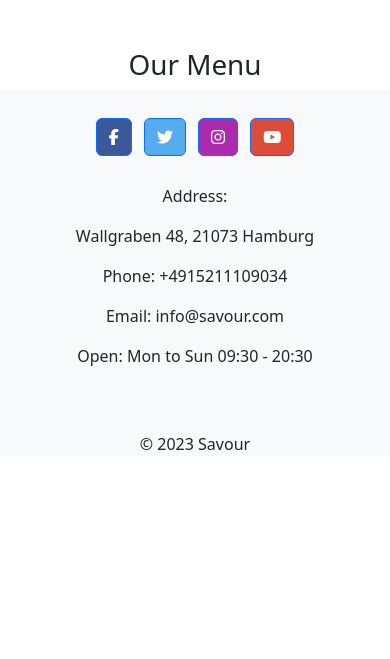
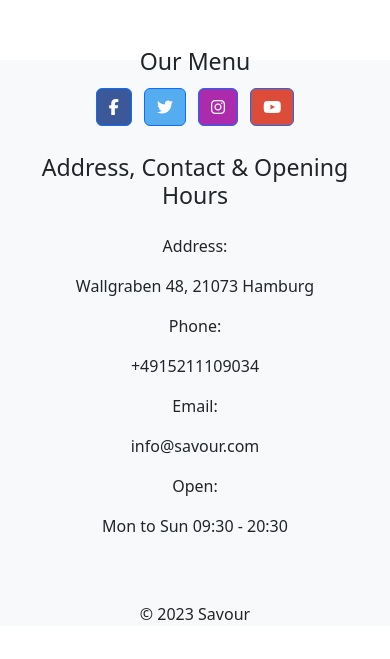
Before and after one commit to Majdi-Aref/restaurant, a Django app: page /menu/ in a window 390 px wide. Shown: the part 67-726 px from the top of the page. Run offline with Django 3.2, Linux system fonts and the light colour scheme; data that the repository does not hold is empty; some libraries are stand-ins or nearby versions; some web fonts are replaced.

Commit message:
refactor: optimize base.html and home.html and modify menu.html to make it more uniform and more responsive on all screen sizes

```diff
--- a/booking/templates/base.html
+++ b/booking/templates/base.html
@@ -25,7 +25,7 @@
     ></script>
     <meta name="viewport" content="width=device-width, initial-scale=1" />
     {% bootstrap_css %}
-    <link rel="stylesheet" href="{% static 'css/style.css' %}" />
+    <link rel="stylesheet" href="{% static '../../static/css/style.css' %}" />
   </head>
 
   <body>
@@ -97,7 +97,7 @@
 
     <!-- Footer -->
     <footer class="bg-light text-center text-lg-start">
-      <!-- Social media -->
+      <!-- Social media links -->
       <div class="container p-4 pb-0">
         <section class="">
           <!-- Facebook -->
@@ -141,11 +141,15 @@
       <!-- Contact -->
       <div class="container p-4">
         <section class="">
+          <h3 class="mb-4">Address, Contact & Opening Hours</h3>
           <p>Address:</p>
           <p>Wallgraben 48, 21073 Hamburg</p>
-          <p>Phone: +4915211109034</p>
-          <p>Email: info@savour.com</p>
-          <p>Open: Mon to Sun 09:30 - 20:30</p>
+          <p>Phone:</p>
+          <p>+4915211109034</p>
+          <p>Email:</p>
+          <p>info@savour.com</p>
+          <p>Open:</p>
+          </p>Mon to Sun 09:30 - 20:30</p>
         </section>
       </div>
 
--- a/booking/templates/home.html
+++ b/booking/templates/home.html
@@ -1,6 +1,6 @@
 {% extends "base.html" %} {% load static %} {% block content %}
 <div class="container mt-5">
-  <!-- Hero Section -->
+  <!-- Hero image -->
   <div class="row">
     <div class="col-lg-12">
       <div
@@ -12,7 +12,7 @@
           background-position: center;
         "
       >
-        <h1 class="text-center text-white py-5">Welcome to Savour!</h1>
+        <h3 class="text-center text-white py-5">Welcome to Savour!</h3>
       </div>
     </div>
   </div>
@@ -20,7 +20,7 @@
   <!-- About Us Section -->
   <div class="row mt-5">
     <div class="col-lg-12">
-      <h2 class="text-center">About Us</h2>
+      <h3 class="text-center">About Us</h3>
       <p class="mt-4">
         Welcome to Savour! A cozy restaurant where tasty dreams come true. We
         are a small, family-owned business located in Hamburg, Germany, offering
--- a/booking/templates/menu.html
+++ b/booking/templates/menu.html
@@ -1,19 +1,19 @@
 {% extends 'base.html' %} {% block content %}
 <div class="container mt-5">
-  <h1 class="text-center">Our Menu</h1>
-  <div class="row">
+  <h3 class="text-center">Our Menu</h3>
+  <div class="row row-cols-1 row-cols-sm-2 row-cols-md-3 g-4">
     {% for item in menu_items %}
-    <div class="col-sm-6 col-md-4">
-      <div class="card mb-4">
+    <div class="col">
+      <div class="card h-100">
         <img
           src="{{ item.image.url }}"
           class="card-img-top"
           alt="{{ item.name }}"
         />
-        <div class="card-body">
-          <h5 class="card-title">{{ item.name }}</h5>
-          <p class="card-text">{{ item.description|safe }}</p>
-          <p class="card-text"><strong>Price: </strong>{{ item.price }}</p>
+        <div class="card-body d-flex flex-column">
+          <h6 class="card-title mb-auto">{{ item.name }}</h6>
+          <p class="card-text mb-auto">{{ item.description|safe }}</p>
+          <p class="card-text mt-auto">Price: {{ item.price }} Euro</p>
         </div>
       </div>
     </div>
--- a/savour/settings.py
+++ b/savour/settings.py
@@ -29,7 +29,7 @@ TEMPLATES_DIR = os.path.join(BASE_DIR, 'booking/templates')
 SECRET_KEY = os.environ.get('SECRET_KEY')
 
 # SECURITY WARNING: don't run with debug turned on in production!
-DEBUG = False
+DEBUG = True
 
 ALLOWED_HOSTS = ['savour-8ce84994befd.herokuapp.com',
                  '8000-majdi-aref-restaurant-qtl2lgzjr6.us2.codeanyapp.com', 'localhost']
```
Also changed, not shown: booking/templates/book.html (+2 -6 lines).
